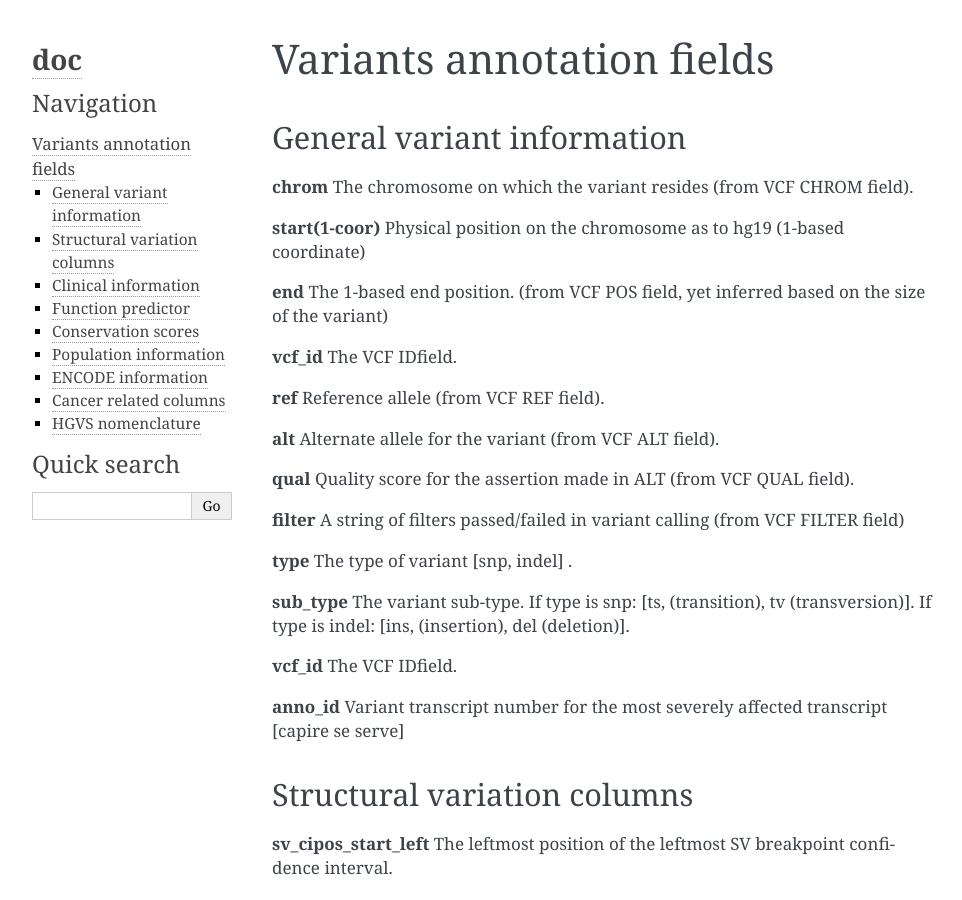
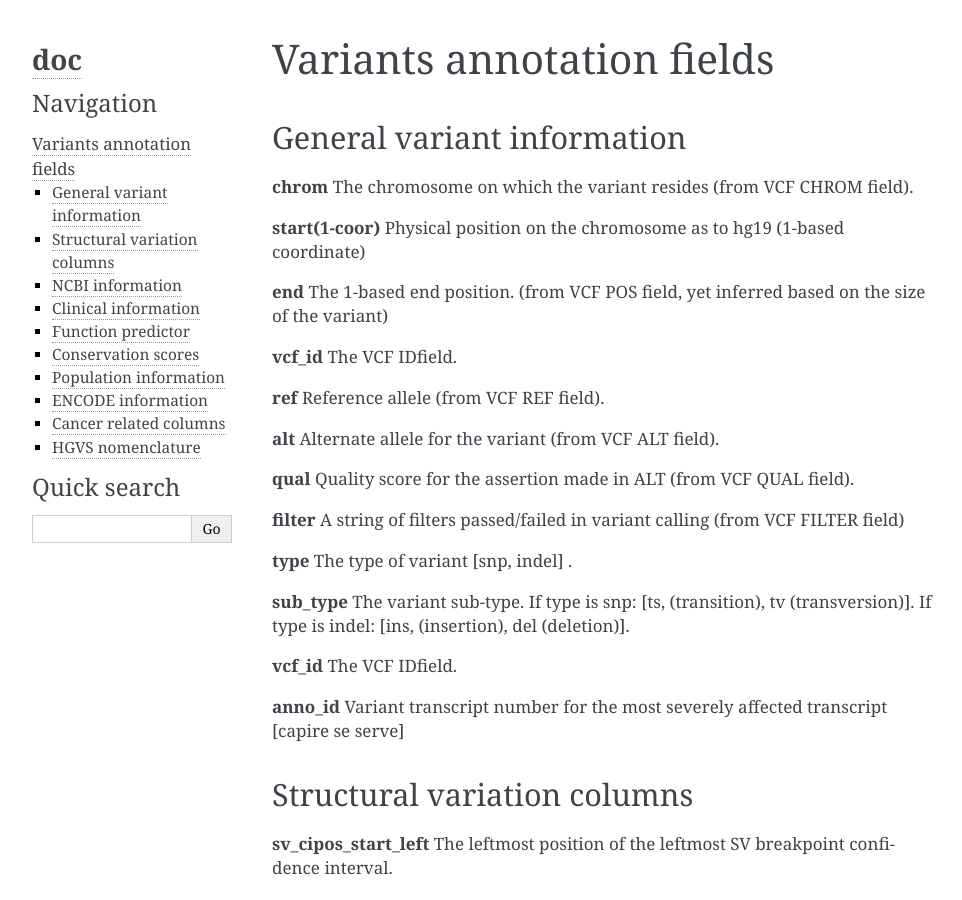
Before and after one commit to saraicarus/genomeup_doc, a Sphinx documentation site: the page built from source/annotation.rst, in a window 1280 px wide and 900 px high. Shown: the whole window, without its empty margins (148-1110 px from the left). Built offline with Sphinx 7.4.7, drawn with Linux system fonts in a browser that asks for light colours.

Commit message:
Update annotation.rst

```diff
--- a/source/annotation.rst
+++ b/source/annotation.rst
@@ -2,7 +2,7 @@
 ^^^^^^^^^^^^^^^^^^^^^^^^^^
 
 General variant information
--------------------------------
+~~~~~~~~~~~~~~~~~~~~~~~~~~~
 
 **chrom**
 The chromosome on which the variant resides (from VCF CHROM field).
@@ -42,7 +42,7 @@
 
 
 Structural variation columns
---------------------------------
+~~~~~~~~~~~~~~~~~~~~~~~~~~~~
 
 **sv_cipos_start_left**
 The leftmost position of the leftmost SV breakpoint confidence interval.
@@ -80,7 +80,10 @@
 **call_rate**
 The fraction of samples with a valid genotype.
 
-* **NCBI information**
+
+NCBI information
+~~~~~~~~~~~~~~~~
+
 **in_dbsnp**
 Absence (0) or presence (1) of the variant in dbsnp
 
@@ -89,7 +92,7 @@
 
 
 Clinical information
-------------------------
+~~~~~~~~~~~~~~~~~~~~
 
 **clinvar_sig**
 The clinical significance scores for each of the variant according to ClinVar: unknown, untested, non-pathogenic, probable-non-pathogenic,probable-pathogenic, pathogenic, drug-response, histocompatibility, other
@@ -258,7 +261,7 @@
 
 
 Function predictor
-----------------------
+~~~~~~~~~~~~~~~~~~
 
 **Polyphen2_HDIV_score_dbNSFP**
 Polyphen2 score based on HumDiv, i.e. hdiv_prob. The score ranges from 0 to 1. Multiple entries separated by ";"
@@ -376,7 +379,7 @@
 
 
 Conservation scores
------------------------
+~~~~~~~~~~~~~~~~~~~
 
 **CADD_raw_dbNSFP**
 Combined annotation dependent depletion prediction: higher values are more deleterious.
@@ -508,7 +511,7 @@
 
 
 Population information
---------------------------
+~~~~~~~~~~~~~~~~~~~~~~
 
 **max_aaf_all**
 The maximum of aaf_gnomad{afr,amr,eas,nfe,sas},aaf_esp_ea, aaf_esp_aa, aaf_1kg_amr, aaf_1kg_eas,aaf_1kg_sas,aaf_1kg_afr,aaf_1kg_eur,aaf_adj_exac_afr,aaf_adj_exac_amr,aaf_adj_exac_eas,aaf_adj_exac_nfe,aaf_adj_exac_sas. and -1 if none of those databases/populations contain the variant.
@@ -650,7 +653,7 @@
 
 
 ENCODE information
-----------------------
+~~~~~~~~~~~~~~~~~~
 
 **encode_tfbs**
 Comma-separated list of transcription factors that were observed by ENCODE to bind DNA in this region. Each hit in the list is constructed as TF_CELLCOUNT, where: TF is the transcription factor name, CELLCOUNT is the number of cells tested that had nonzero signals.
@@ -681,7 +684,7 @@
 
 
 Cancer related columns
---------------------------
+~~~~~~~~~~~~~~~~~~~~~~
 
 **COSMIC_ID**
 A list of known COSMIC ids for this variant.
@@ -691,7 +694,7 @@
 
 
 HGVS nomenclature
----------------------
+~~~~~~~~~~~~~~~~~
 **vep_hgvsc**
 Human Genome Variation Sequence c-syntax nomenclature (from VEP)
 
```
